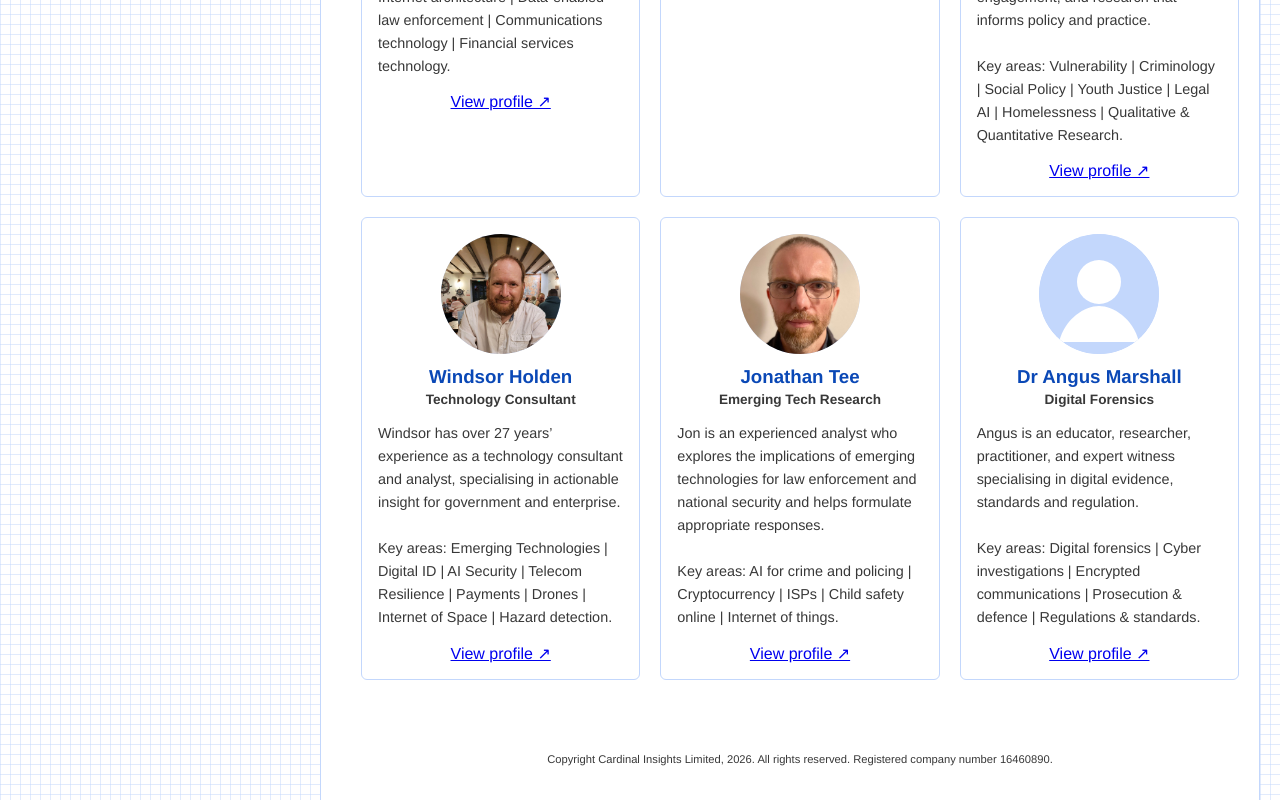
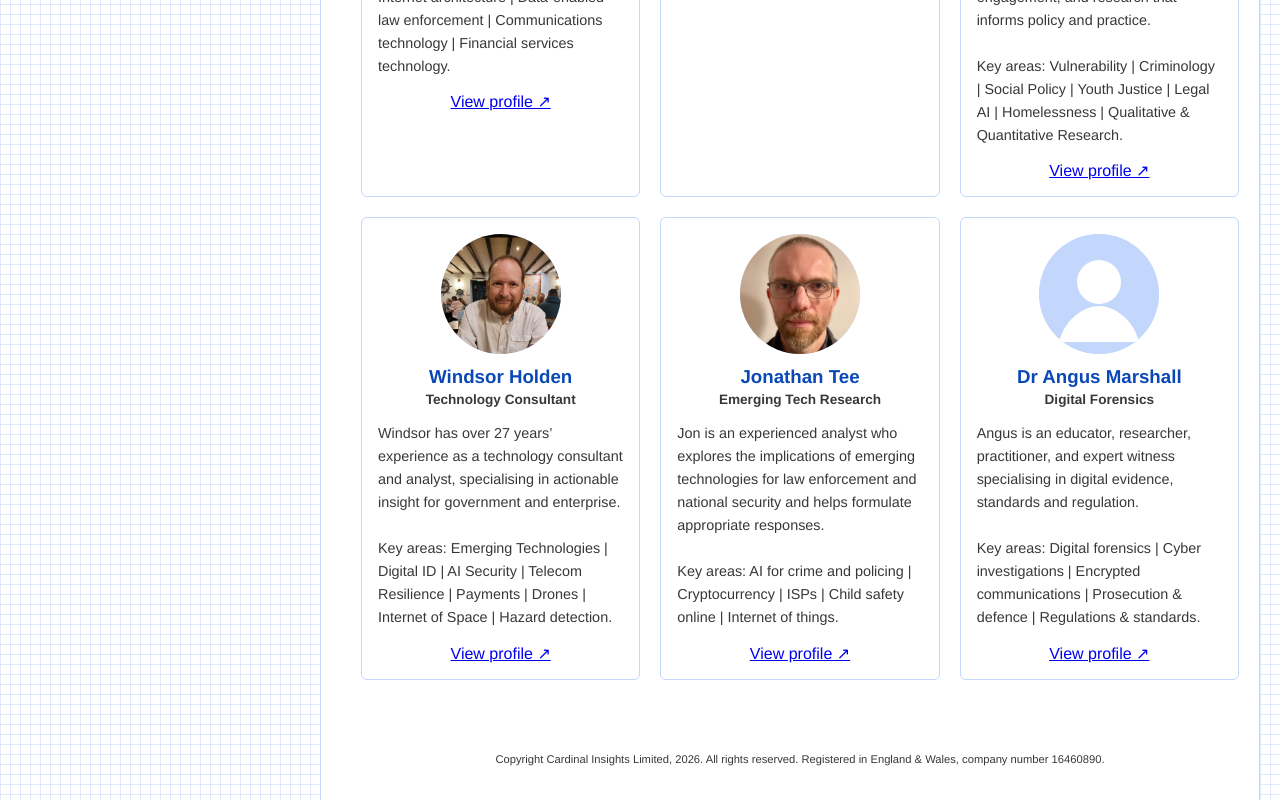
Before and after one commit to CardinalInsights/splash, a plain HTML site: page experts.html in a window 1280 px wide. Shown: the part 1276-2076 px from the top of the page. Drawn offline with Linux system fonts and the light colour scheme.

Commit message:
Update footer copyright information

```diff
--- a/experts.html
+++ b/experts.html
@@ -39,7 +39,7 @@
         </div>
 
         <footer>
-          <p>Copyright Cardinal Insights Limited, 2026. All rights reserved. Registered company number 16460890.</p>
+          <p>Copyright Cardinal Insights Limited, 2026. All rights reserved. Registered in England & Wales, company number 16460890.</p>
         </footer>
 
       </div>
```
